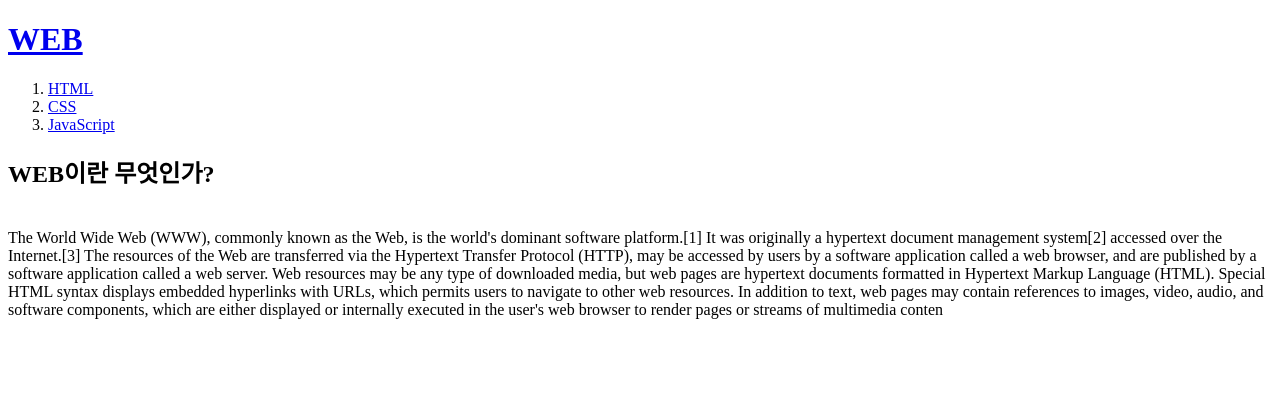
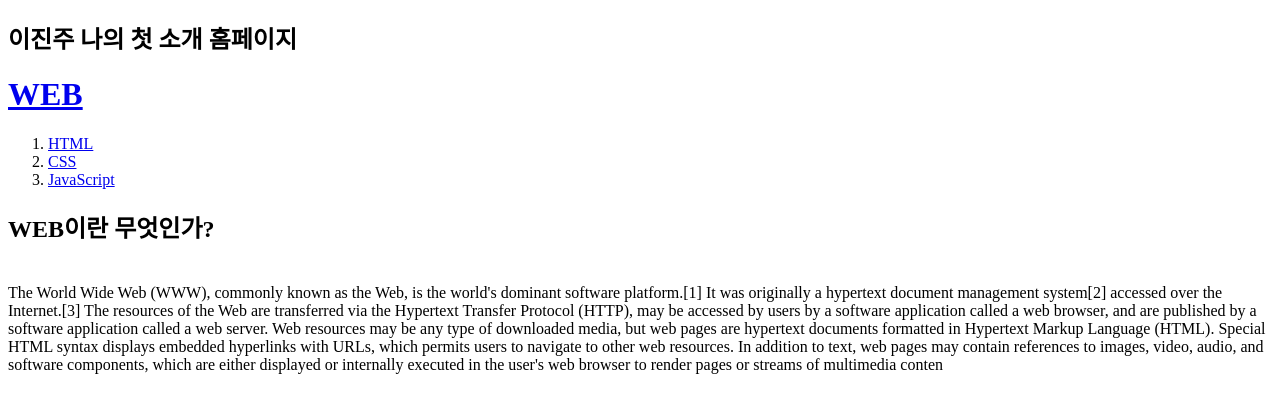
Before and after one commit to ljj9804-tech/web-jinju-20251216-1, a plain HTML site: page index.html in a window 1280 px wide. Drawn offline with Linux system fonts and the light colour scheme.

Commit message:
본인 이름 추가

```diff
--- a/index.html
+++ b/index.html
@@ -7,6 +7,7 @@
 </head>
 
 <body>
+    <h2>이진주 나의 첫 소개 홈페이지</h2>
     <h1><a href="index.html">WEB</a></h1>
     <ol>
         <li><a href="1.html">HTML</a></li>
```
